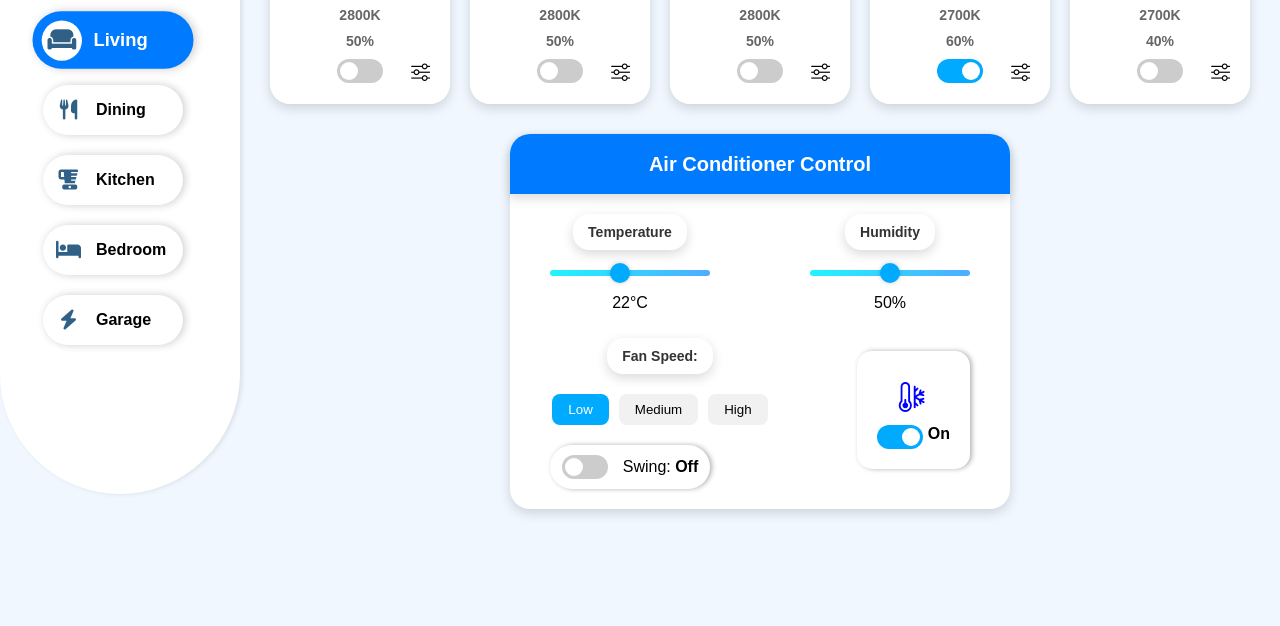
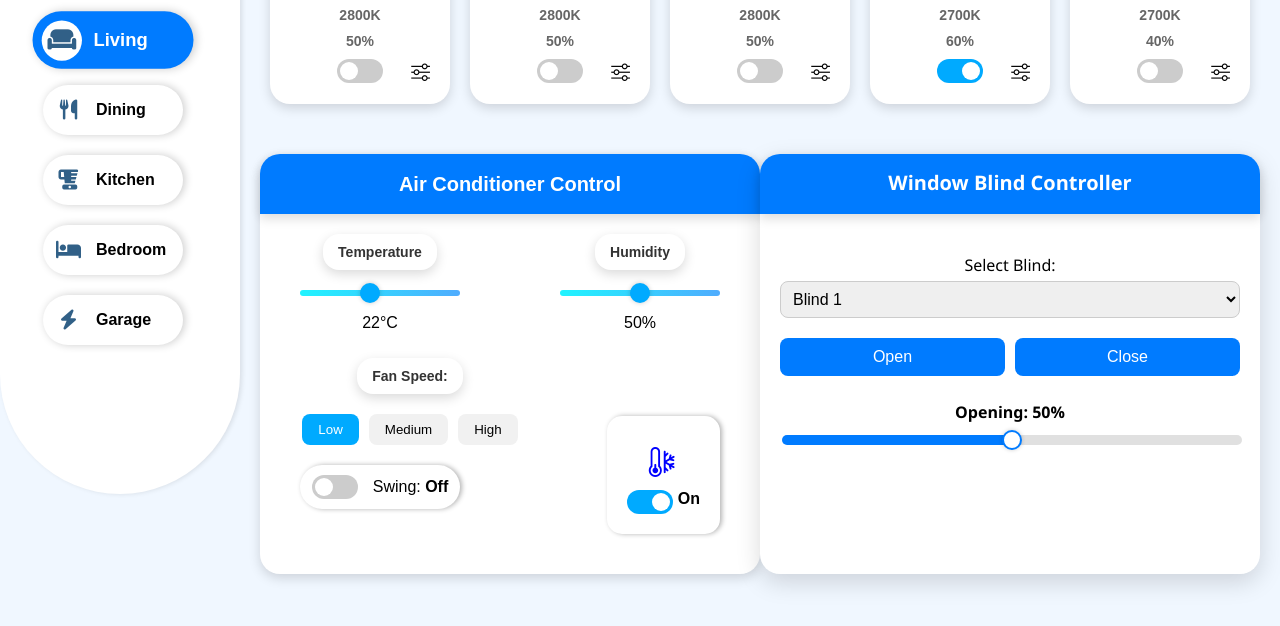
Before and after one commit to spaceCadetVUX/smart_home_ControlCenter, a plain HTML site: page index.html in a window 1280 px wide. Shown: the part 146-772 px from the top of the page. Drawn offline with nearby package versions, Linux system fonts and the light colour scheme.

Commit message:
next update

```diff
--- a/index.html
+++ b/index.html
@@ -600,6 +600,37 @@
         </div>
       </div>
 
+<!--
+blind -->
+      <div class="shutter-ctn control-card living-room">
+        <div class="ac-h2-ctn"><h2>Window Blind Controller</h2></div>
+        <div class="controller-card">
+
+
+
+          <div class="selector-group">
+            <label for="blindSelector">Select Blind:</label>
+            <select id="blindSelector">
+              <option value="living">Blind 1</option>
+              <option value="bedroom">Blind 2</option>
+              <option value="kitchen">Blind 3</option>
+              <option value="kitchen">Blind 3</option>
+              <option value="kitchen">Blind 3</option>
+            </select>
+          </div>
+
+          <div class="button-group">
+            <button id="openBtn">Open</button>
+            <button id="closeBtn">Close</button>
+          </div>
+
+          <div class="slider-group">
+            <label for="blindSlider">Opening: <span id="sliderValue">50</span>%</label>
+            <input type="range" id="blindSlider" min="0" max="100" value="50">
+          </div>
+        </div>
+      </div>
+
       </section>
 
 
--- a/script.js
+++ b/script.js
@@ -202,3 +202,56 @@ document.addEventListener("DOMContentLoaded", () => {
     });
   }
 });
+
+
+const slider = document.getElementById("blindSlider");
+const sliderValue = document.getElementById("sliderValue");
+const openBtn = document.getElementById("openBtn");
+const closeBtn = document.getElementById("closeBtn");
+const blindSelector = document.getElementById("blindSelector");
+
+// Store slider values for each blind
+const blindStates = {
+  living: 50,
+  bedroom: 50,
+  kitchen: 50
+};
+
+// Update the slider background gradient and value text
+function updateSliderUI() {
+  const value = slider.value;
+  sliderValue.textContent = value;
+  slider.style.background = `linear-gradient(to right, #007bff ${value}%, #e0e0e0 ${value}%)`;
+}
+
+// Slider input update
+slider.addEventListener("input", function () {
+  const selected = blindSelector.value;
+  blindStates[selected] = parseInt(this.value);
+  updateSliderUI();
+});
+
+// Open button sets to 100%
+openBtn.addEventListener("click", () => {
+  slider.value = 100;
+  blindStates[blindSelector.value] = 100;
+  updateSliderUI();
+});
+
+// Close button sets to 0%
+closeBtn.addEventListener("click", () => {
+  slider.value = 0;
+  blindStates[blindSelector.value] = 0;
+  updateSliderUI();
+});
+
+// Change blind selection
+blindSelector.addEventListener("change", () => {
+  const selected = blindSelector.value;
+  const value = blindStates[selected];
+  slider.value = value;
+  updateSliderUI();
+});
+
+// Initialize on load
+updateSliderUI();
--- a/style.css
+++ b/style.css
@@ -4,7 +4,9 @@ body {
   margin: 0;
   padding: 0;
   background-color: #f0f7ff;
-  display: flex;
+  display: flex   ;
+
+
 }
 
 .container {
@@ -198,7 +200,7 @@ header h1 {
 
 
 .gear-icon:hover{
-  transform: scale(1.5) rotate(90deg);
+  transform: scale(1) rotate(90deg);
   color: #007bff;
   font-weight: bold;
 }
@@ -409,13 +411,13 @@ input:checked + .slider:before {
 .ac-panel {
 
   border-radius: 20px;
-  max-width: 400px;
+
   margin: auto;
   text-align: center;
   background-color: white;
   width: 600px;
   max-width: 500px;
-  height: auto;
+  height: 400px;
   padding-bottom: 20px;
   box-shadow: 0 4px 12px rgba(0, 0, 0, 0.15);
   opacity: 0;
@@ -631,3 +633,123 @@ input:checked + .slider::before {
   color: blue;
 
 }
+
+/* shuteer */
+
+/* Container Card Styling */
+.shutter-ctn.control-card {
+  background-color: #ffffff;
+  border-radius: 20px;
+
+  width: 500px;
+  height: 420px;
+  margin: 20px auto;
+  box-shadow: 0 8px 24px rgba(0, 0, 0, 0.15);
+  font-family: 'Segoe UI', sans-serif;
+}
+
+.controller-card{
+  padding: 20px;
+}
+/* Title */
+.shutter-ctn h2 {
+  text-align: center;
+  margin-bottom: 20px;
+  color: white;
+
+}
+.ac-h2-ctn h2{
+ font-size: 20px;
+}
+.blind-h2-ctn{
+  background-color: #007bff;
+  width: 100%;
+}
+
+/* Selector Dropdown */
+.selector-group {
+  margin-bottom: 20px;
+  display: flex;
+  flex-direction: column;
+  gap: 5px;
+}
+
+.selector-group select {
+  padding: 8px;
+  border-radius: 8px;
+  border: 1px solid #ccc;
+  font-size: 16px;
+}
+
+/* Button Styling */
+.button-group {
+  display: flex;
+  justify-content: space-between;
+  gap: 10px;
+  margin-bottom: 25px;
+}
+
+.button-group button {
+  flex: 1;
+  padding: 10px;
+  border: none;
+  border-radius: 8px;
+  background-color: #007bff;
+  color: white;
+  font-size: 16px;
+  cursor: pointer;
+  transition: background 0.3s;
+}
+
+.button-group button:hover {
+  background-color: #0056b3;
+}
+
+/* Slider Group Styling */
+.slider-group {
+  display: flex;
+  flex-direction: column;
+  gap: 10px;
+}
+
+.slider-group label {
+  font-weight: bold;
+}
+
+/* Slider Input Style */
+input[type="range"] {
+  -webkit-appearance: none;
+  width: 100%;
+  height: 10px;
+  border-radius: 5px;
+  background: linear-gradient(to right, #007bff 50%, #e0e0e0 50%);
+  background-size: 100% 100%;
+  background-repeat: no-repeat;
+  outline: none;
+  transition: background 0.3s;
+  cursor: pointer;
+}
+
+input[type="range"]::-webkit-slider-thumb {
+  -webkit-appearance: none;
+  height: 20px;
+  width: 20px;
+  background: #ffffff;
+  border: 2px solid #007bff;
+  border-radius: 50%;
+  box-shadow: 0 0 4px rgba(0, 0, 0, 0.2);
+  transition: transform 0.2s;
+}
+
+input[type="range"]::-webkit-slider-thumb:hover {
+  transform: scale(1.2);
+}
+
+input[type="range"]::-moz-range-thumb {
+  height: 20px;
+  width: 20px;
+  background: #ffffff;
+  border: 2px solid #007bff;
+  border-radius: 50%;
+  cursor: pointer;
+}
```
Lines whose indentation alone changed are shown as unchanged.
